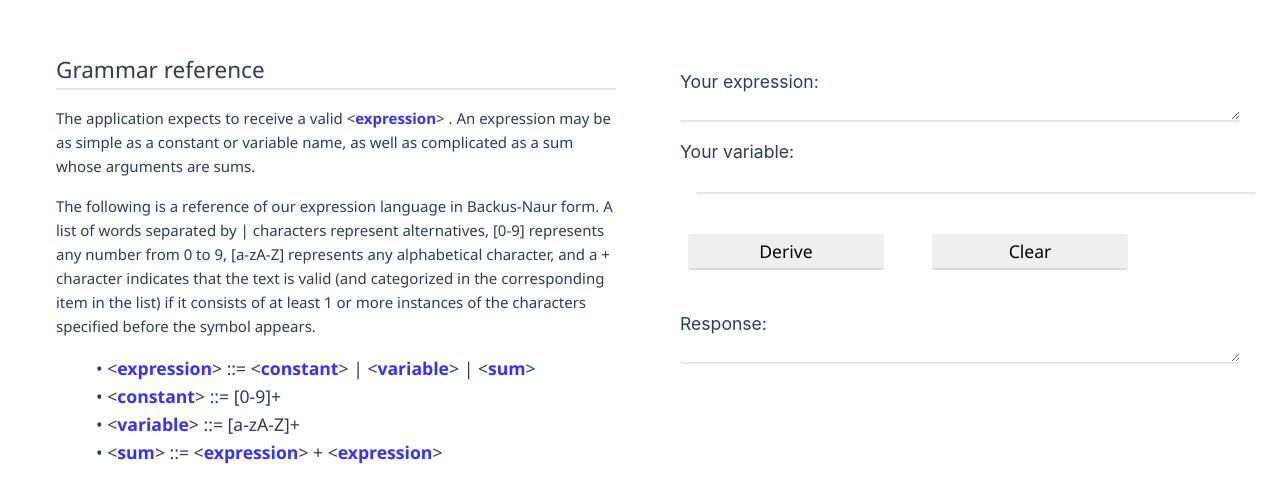
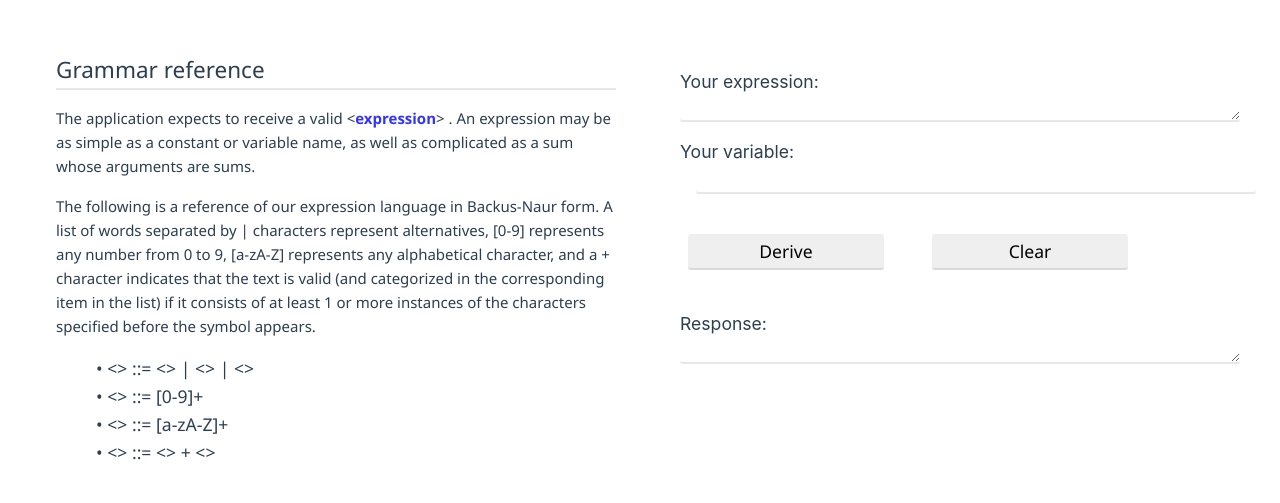
Before and after one commit to enrique-guillen/sym_differ_vue, a Vue app: page / in a window 1280 px wide. Shown: the part 141-644 px from the top of the page. Built offline with nearby package versions, Linux system fonts and the light colour scheme.

Commit message:
Address prop naming and input end-tag issues in SymApp

```diff
--- a/src/SymApp.vue
+++ b/src/SymApp.vue
@@ -57,20 +57,20 @@ function setExpressionDerivativeError(error) {
     </p>
     <ul>
       <li>
-        • <NamedToken token_name="expression" /> ::=
-            <NamedToken token_name="constant" /> |
-            <NamedToken token_name="variable" /> |
-            <NamedToken token_name="sum" />
+        • <NamedToken tokenName="expression" /> ::=
+            <NamedToken tokenName="constant" /> |
+            <NamedToken tokenName="variable" /> |
+            <NamedToken tokenName="sum" />
       </li>
       <li>
-        • <NamedToken token_name="constant" /> ::= [0-9]+
+        • <NamedToken tokenName="constant" /> ::= [0-9]+
       </li>
       <li>
-        • <NamedToken token_name="variable" /> ::= [a-zA-Z]+
+        • <NamedToken tokenName="variable" /> ::= [a-zA-Z]+
       </li>
       <li>
-        • <NamedToken token_name="sum" /> ::=
-            <NamedToken token_name="expression" /> + <NamedToken token_name="expression" />
+        • <NamedToken tokenName="sum" /> ::=
+            <NamedToken tokenName="expression" /> + <NamedToken tokenName="expression" />
       </li>
     </ul>
   </div>
@@ -82,7 +82,7 @@ function setExpressionDerivativeError(error) {
 
     <div class="labeled-input">
       <label class="input-label" for="variable">Your variable:</label>
-      <input v-model="variable" @focus="resetResponseToInitialState"></input>
+      <input v-model="variable" @focus="resetResponseToInitialState" />
     </div>
 
     <button class="derive-button" type="button" @click="getExpressionDerivative">Derive</button>
```
